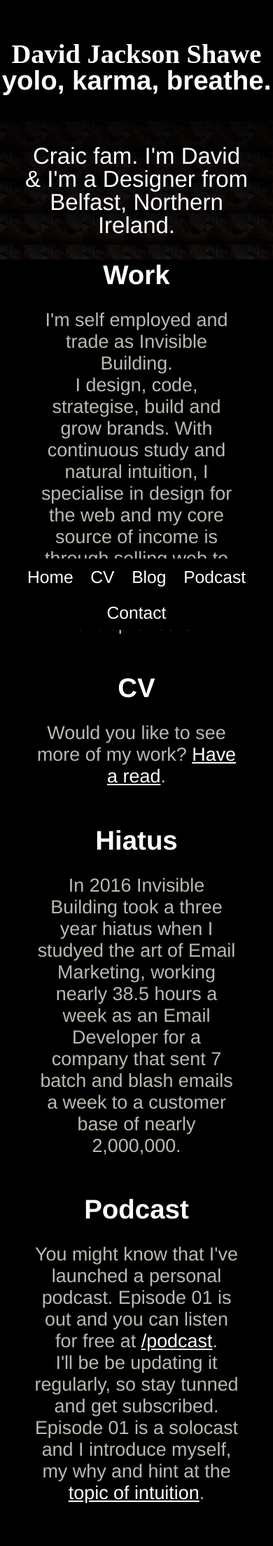
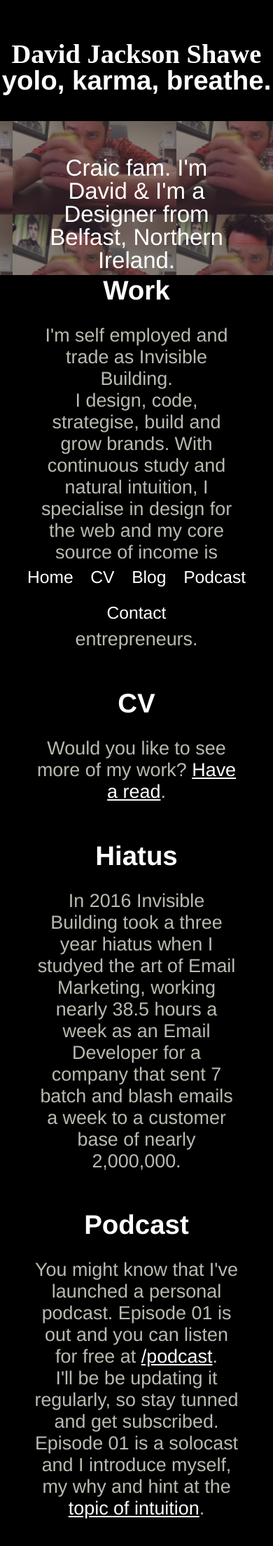
Before and after one commit to theshawe/the-shawe, a Jekyll site: the page built from index.html, in a window 390 px wide. Shown: the top 2209 px of the page at 70% size. Built offline with Jekyll 4.4.1, drawn with Linux system fonts in a browser that asks for light colours.

Commit message:
updated smart styles for larger image on homepage for mobile

```diff
--- a/css/custom/smart.scss
+++ b/css/custom/smart.scss
@@ -119,6 +119,30 @@
     margin: 0;
   }
 
+  header .intro {
+    height: 220px;
+    width: 100%;
+    background-repeat: repeat;
+    position: relative;
+    right: 0;
+    display: block;
+    background-position-y: -330px;
+    background: linear-gradient(rgba(84, 82, 83, 0.54), rgba(66, 45, 67, 0.3)),
+      url(https://shawe.co/images/david-shawe-eye-of-horus.jpg);
+    background-size: 60%;
+    background-position: 18px -42px;
+  }
+
+  header .intro p {
+    color: #ffffff;
+    max-width: 800px;
+    margin: 0 auto;
+    text-align: center;
+    line-height: 1em;
+    padding: 1.5em;
+    opacity: 1;
+  }
+
   article content a {
     font-size: 0.5em;
   }
```
Also changed, not shown: css/dist/css/build.min.css (renamed from dist/css/build.min.css), css/dist/js/build.min.js (added), 11 other files.
